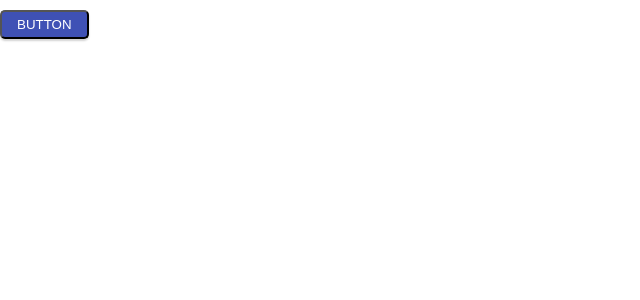
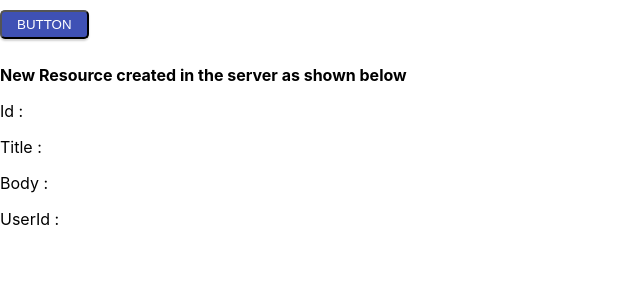
Before and after one commit to mark-wallace/commit-a-day, a React (Create React App) app: page / in a window 1280 px wide. Shown: the top 300 px of the page, without its empty margins (0-640 px from the left). Built offline with nearby package versions, Linux system fonts and the light colour scheme.

Commit message:
basic rest controller stub

```diff
--- /dev/null
+++ b/src/RestController.js
@@ -0,0 +1,41 @@
+import React from 'react';
+
+class RestController extends React.Component {
+	constructor(props) {
+		super(props);
+		this.state = {user: []};
+	}
+
+	componentDidMount() {
+		fetch('http://localhost:3000', {
+			method: 'POST',
+			body: JSON.stringify({
+				title: 'New title added',
+				body: 'New body added. Hello body.',
+				userId: 2
+			}),
+			headers: {
+				"Content-type": "application/json; charset=UTF-8"
+			}
+		}).then(response => {
+				return response.json()
+			}).then(json => {
+				this.setState({
+					user:json
+				});
+			});
+	}
+	render() {
+		return (
+			<div>
+				<p><b>New Resource created in the server as shown below</b></p>
+				<p>Id : {this.state.user.id}</p>
+				<p>Title : {this.state.user.title}</p>
+				<p>Body : {this.state.user.body}</p>
+				<p>UserId : {this.state.user.userId}</p>
+			</div>
+		)
+	}
+}
+
+export default RestController;
--- a/src/index.js
+++ b/src/index.js
@@ -3,10 +3,12 @@ import ReactDOM from 'react-dom';
 import './index.css';
 import Button from './Button';
 import reportWebVitals from './reportWebVitals';
+import RestController from './RestController';
 
 ReactDOM.render(
   <React.StrictMode>
     <Button let myMsg="Hello Nicholas!"/>
+    <RestController />
   </React.StrictMode>,
   document.getElementById('root')
 );
```
Also changed, not shown: 1 other file (tests, documents, lock files or other folders).
